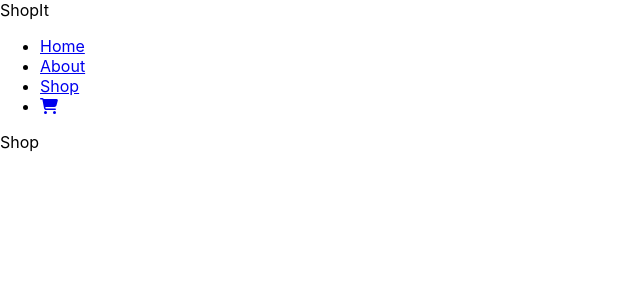
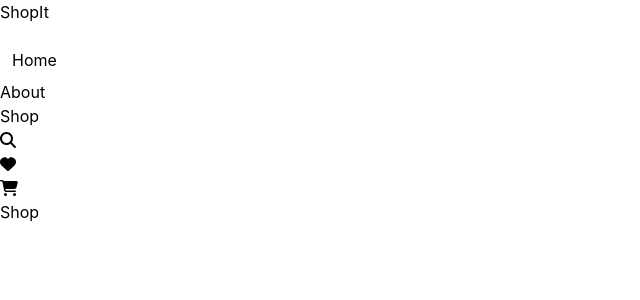
Before and after one commit to chinapicke/shopit, a React (Create React App) app: page /shop in a window 1280 px wide. Shown: the top 300 px of the page, without its empty margins (0-640 px from the left). Built offline with nearby package versions, Linux system fonts and the light colour scheme.

Commit message:
Repsonsive navbar with no styling

```diff
--- a/package.json
+++ b/package.json
@@ -9,6 +9,7 @@
     "@testing-library/jest-dom": "^5.16.5",
     "@testing-library/react": "^13.4.0",
     "@testing-library/user-event": "^13.5.0",
+    "postcss": "^8.4.23",
     "react": "^18.2.0",
     "react-dom": "^18.2.0",
     "react-router-dom": "^6.11.2",
@@ -38,5 +39,8 @@
       "last 1 firefox version",
       "last 1 safari version"
     ]
+  },
+  "devDependencies": {
+    "tailwindcss": "^3.3.2"
   }
 }
--- a/src/App.js
+++ b/src/App.js
@@ -24,7 +24,7 @@ const router = createBrowserRouter(
 
 function App() {
   return (
-      <RouterProvider router={router}/>
+     <RouterProvider router={router}/>
   );
 }
 
--- /dev/null
+++ b/src/Components/Jumbotron.js
@@ -0,0 +1,19 @@
+import React from 'react'
+import '../Styles/jumbotron.css'
+
+function Jumbotron() {
+    return (
+        <div className='heroBanner'>
+            <div className='grid grid-cols-2'>
+                <div className='bannerInfo font-extrabold'>
+                    This is where the banner info goes
+                </div>
+                <div className='bannerPhoto'>
+                    <img src='https://images.asos-media.com/products/ciate-london-4-in-1-makeup-brush/13617999-2?$n_640w$&wid=513&fit=constrain' alt='makeupBrushes' />
+                </div>
+            </div>
+        </div>
+    )
+}
+
+export default Jumbotron
--- a/src/Layout/rootLayout.js
+++ b/src/Layout/rootLayout.js
@@ -1,31 +1,71 @@
 import React from 'react'
+import '../Styles/Navbar.css';
 import { NavLink, Outlet } from 'react-router-dom'
 import { FontAwesomeIcon } from '@fortawesome/react-fontawesome'
-import { faCartShopping } from '@fortawesome/free-solid-svg-icons'
-
+import { faCartShopping, faMagnifyingGlass, faHeart, faBars } from '@fortawesome/free-solid-svg-icons'
+import { useState } from 'react';
 
 export default function RootLayout() {
+    const [mobileOpen, setMobileOpen] = useState(false);
+
+    const openDropdown = () => {
+        setMobileOpen(current => !current);
+    }
     return (
         <>
             <div>
+                <div>
                     ShopIt
                 </div>
-    <nav>
-        <ul>
-            <li>
+
+                <nav className='largeMenu hidden justify-between items-center w-full lg:flex lg:w-auto lg:order-1 '>
+                    <ul className='navOptions flex flex-col mt-4'>
+                        <li className='block py-2 pl-3 pr-4'>
                             <NavLink to='/'>Home</NavLink>
                         </li>
-            <li>
+                        <li block py-2 pl-3 pr-4>
                             <NavLink to='/about'>About</NavLink>
                         </li>
                         <li>
                             <NavLink to='/shop'>Shop</NavLink>
                         </li>
                         <li>
+                            <NavLink to='/cart'><FontAwesomeIcon icon={faMagnifyingGlass} /></NavLink>
+                        </li>
+                        <li>
+                            <NavLink to='/cart'><FontAwesomeIcon icon={faHeart} /> </NavLink>
+                        </li>
+                        <li>
                             <NavLink to='/cart'><FontAwesomeIcon icon={faCartShopping} /></NavLink>
                         </li>
                     </ul>
                 </nav>
+                <div className='mobileBarIcon lg:hidden md:block sm:block pt-4' onClick={openDropdown}>
+                    <FontAwesomeIcon icon={faBars} size="xl" />
+                </div>
+                {mobileOpen ?
+                    <ul className='navOptions flex flex-col mt-4'>
+                        <li className='block py-2 pl-3 pr-4'>
+                            <NavLink to='/'>Home</NavLink>
+                        </li>
+                        <li block py-2 pl-3 pr-4>
+                            <NavLink to='/about'>About</NavLink>
+                        </li>
+                        <li>
+                            <NavLink to='/shop'>Shop</NavLink>
+                        </li>
+                        <li>
+                            <NavLink to='/cart'><FontAwesomeIcon icon={faMagnifyingGlass} /></NavLink>
+                        </li>
+                        <li>
+                            <NavLink to='/cart'><FontAwesomeIcon icon={faHeart} /> </NavLink>
+                        </li>
+                        <li>
+                            <NavLink to='/cart'><FontAwesomeIcon icon={faCartShopping} /></NavLink>
+                        </li>
+                    </ul> : null
+                }
+            </div>
             <main>
                 <Outlet />
             </main>
--- a/src/Pages/Homepage.js
+++ b/src/Pages/Homepage.js
@@ -1,8 +1,11 @@
 import React from 'react'
+import Jumbotron from '../Components/Jumbotron'
 
 function Homepage() {
   return (
-    <div>Homepage</div>
+    <>
+    <Jumbotron />
+    </>
   )
 }
 
--- a/src/index.css
+++ b/src/index.css
@@ -1,3 +1,4 @@
+
 body {
   margin: 0;
   font-family: -apple-system, BlinkMacSystemFont, 'Segoe UI', 'Roboto', 'Oxygen',
@@ -11,3 +12,7 @@ code {
   font-family: source-code-pro, Menlo, Monaco, Consolas, 'Courier New',
     monospace;
 }
+
+@tailwind base;
+@tailwind components;
+@tailwind utilities;
--- /dev/null
+++ b/tailwind.config.js
@@ -0,0 +1,8 @@
+/** @type {import('tailwindcss').Config} */
+module.exports = {
+  content: ["./src/**/*.{js,jsx,ts,tsx}",],
+  theme: {
+    extend: {},
+  },
+  plugins: [],
+}
```
Also changed, not shown: src/Pages/Saved.js (added), src/Styles/Navbar.css (added), src/Styles/jumbotron.css (added), 1 other file (tests, documents, lock files or other folders). Lines whose indentation alone changed are shown as unchanged.
